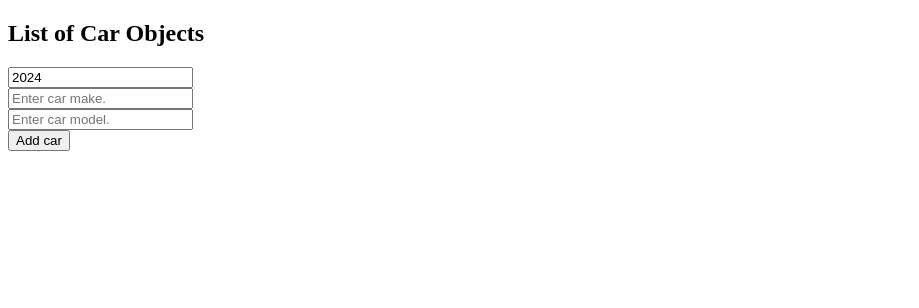
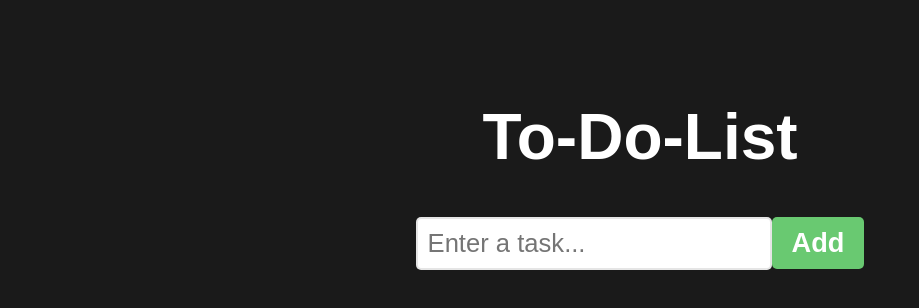
Before and after one commit to fulopzsolt1999/Mechwart-software_dev, a React (Vite) app in the folder Second and Third semester/Web-dev/React/Full course -2024-/my-react-app/: page / in a window 1280 px wide. Shown: the top 308 px of the page, without its empty margins (0-919 px from the left). Built offline with nearby package versions, Linux system fonts and the light colour scheme.

Commit message:
+ To-Do List App

```diff
--- /dev/null
+++ b/Second and Third semester/Web-dev/React/Full course -2024-/my-react-app/src/13 - To-do list app/ToDoList.css
@@ -0,0 +1,84 @@
+body {
+   background-color: hsl(0, 0%, 10%);
+}
+
+.to-do-list {
+   font-family: Arial, sans-serif;
+   text-align: center;
+   margin-top: 100px;
+}
+
+h1 {
+   font-size: 4rem;
+   color: white;
+}
+
+button {
+   font-size: 1.7rem;
+   font-weight: bold;
+   padding: 10px 20px;
+   color: white;
+   border: none;
+   border-radius: 5px;
+   cursor: pointer;
+   transition: background-color 0.5s ease;
+}
+
+.add-btn {
+   background-color: hsl(125, 47%, 60%);
+}
+
+.add-btn:hover {
+   background-color: hsl(125, 47%, 50%);
+}
+
+.delete-btn {
+   background-color: hsl(10, 90%, 50%);
+}
+
+.delete-btn:hover {
+   background-color: hsl(10, 90%, 40%);
+}
+
+.move-btn {
+   background-color: hsl(207, 90%, 70%);
+}
+
+.move-btn:hover {
+   background-color: hsl(207, 90%, 60%);
+}
+
+input[type="text"] {
+   font-size: 1.6rem;
+   padding: 10px;
+   border: 2px solid hsla(0, 0%, 80%, 0.5);
+   border-radius: 5px;
+   color: hsla(0, 0%, 0%, 0.5);
+}
+
+ol {
+   padding: 0;
+}
+
+li {
+   font-size: 2rem;
+   font-weight: bold;
+   padding: 15px;
+   background-color: hsl(0, 0%, 97%);
+   margin-bottom: 10px;
+   border: 3px solid hsla(0, 0%, 85%, 0.75);
+   border-radius: 5px;
+   display: flex;
+   align-items: center;
+}
+
+.text {
+   flex: 1;
+}
+
+.delete-btn,
+.move-btn {
+   padding: 8px 12px;
+   font-size: 1.4rem;
+   margin-left: 10px;
+}
--- /dev/null
+++ b/Second and Third semester/Web-dev/React/Full course -2024-/my-react-app/src/13 - To-do list app/ToDoList.jsx
@@ -0,0 +1,73 @@
+import {useState} from "react";
+import "./ToDoList.css";
+
+export default function ToDoList() {
+   const [tasks, setTasks] = useState([]);
+   const [newTask, setNewTask] = useState("");
+
+   function handleInputChange(e) {
+      setNewTask(e.target.value);
+   }
+   function addTask() {
+      if (newTask.trim() !== "") {
+         setTasks((t) => [...t, newTask]);
+         setNewTask("");
+      }
+   }
+   function deleteTask(index) {
+      const updatedTasks = tasks.filter((_, i) => i !== index);
+      setTasks(updatedTasks);
+   }
+   function moveTaskUp(index) {
+      if (index > 0) {
+         const updatedTasks = [...tasks];
+         [updatedTasks[index], updatedTasks[index - 1]] = [
+            updatedTasks[index - 1],
+            updatedTasks[index],
+         ];
+         setTasks(updatedTasks);
+      }
+   }
+   function moveTaskDown(index) {
+      if (index < tasks.length - 1) {
+         const updatedTasks = [...tasks];
+         [updatedTasks[index], updatedTasks[index + 1]] = [
+            updatedTasks[index + 1],
+            updatedTasks[index],
+         ];
+         setTasks(updatedTasks);
+      }
+   }
+   return (
+      <div className="to-do-list">
+         <h1>To-Do-List</h1>
+         <div>
+            <input
+               type="text"
+               placeholder="Enter a task..."
+               value={newTask}
+               onChange={handleInputChange}
+            />
+            <button className="add-btn" onClick={addTask}>
+               Add
+            </button>
+         </div>
+         <ol>
+            {tasks.map((task, index) => (
+               <li key={index}>
+                  <span className="text">{task}</span>
+                  <button className="delete-btn" onClick={() => deleteTask(index)}>
+                     Delete
+                  </button>
+                  <button className="move-btn" onClick={() => moveTaskUp(index)}>
+                     UP
+                  </button>
+                  <button className="move-btn" onClick={() => moveTaskDown(index)}>
+                     DOWN
+                  </button>
+               </li>
+            ))}
+         </ol>
+      </div>
+   );
+}
--- a/Second and Third semester/Web-dev/React/Full course -2024-/my-react-app/src/App.jsx
+++ b/Second and Third semester/Web-dev/React/Full course -2024-/my-react-app/src/App.jsx
@@ -1,9 +1,9 @@
-import MyComponent from "./12 - Array of Objects update/MyComponent.jsx";
+import ToDoList from "./13 - To-do list app/ToDoList.jsx";
 
 function App() {
    return (
       <>
-         <MyComponent />
+         <ToDoList />
       </>
    );
 }
```
